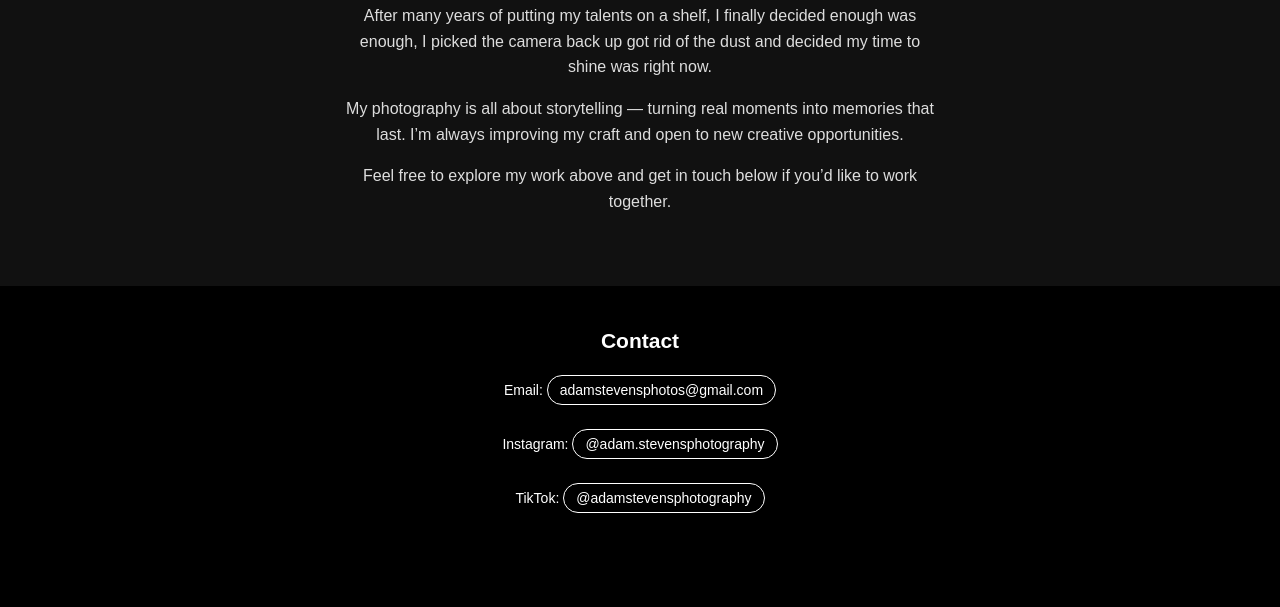
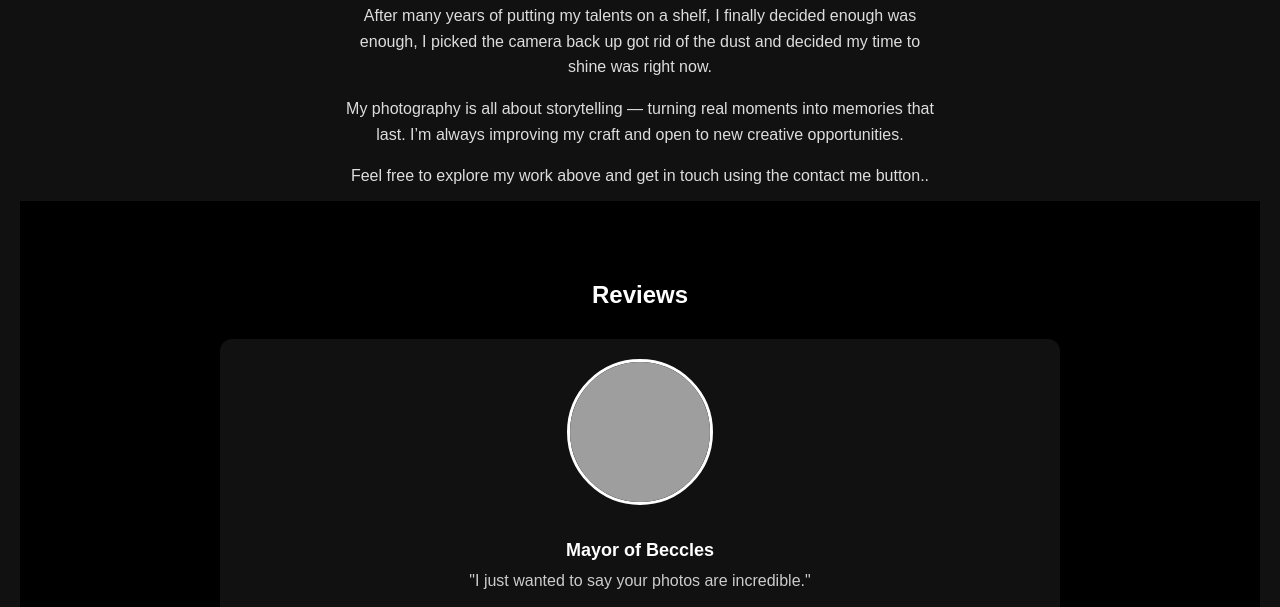
Before and after one commit to AdamStevensPhotography/Portfolio, a plain HTML site: page index.html in a window 1280 px wide. Shown: the part 1826-2433 px from the top of the page. Drawn offline with Linux system fonts and the light colour scheme; grey boxes are pictures that could not be loaded.

Commit message:
Update index.html

```diff
--- a/index.html
+++ b/index.html
@@ -90,34 +90,12 @@
       </p>
 
       <p>
-        Feel free to explore my work above and get in touch below if you’d like to work together.
+        Feel free to explore my work above and get in touch using the contact me button..
       </p>
 
     </div>
 
   </div>
-</section>
-
-  <footer>
-    <h2>Contact</h2>
-    <p>
-  Email:
-  <a href="mailto:adamstevensphotos@gmail.com">adamstevensphotos@gmail.com</a>
-</p>
-    <p>
-  Instagram:
-  <a href="https://www.instagram.com/adam.stevensphotography?igsh=MTlpN2oweW94YnM4Ng==" target="_blank">
-    @adam.stevensphotography
-  </a>
-</p>
-
-<p>
-  TikTok:
-  <a href="https://www.tiktok.com/@adamstevensphotography?_r=1&_t=ZN-96sh9eueI7S" target="_blank">
-    @adamstevensphotography
-  </a>
-</p>
-  </footer>
 
   <section class="reviews">
 
```
